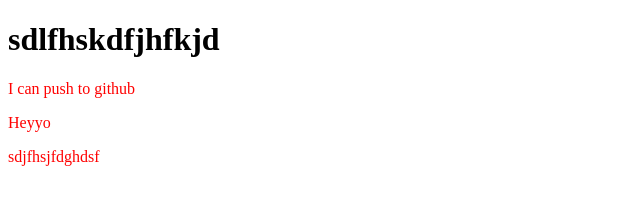
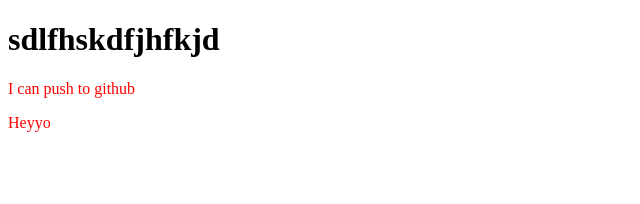
Before and after one commit to Goribercodeeditor/my-2nd-repo, a plain HTML site: page index.html in a window 1280 px wide. Shown: the whole page, without its empty margins (0-640 px from the left). Drawn offline with Linux system fonts and the light colour scheme.

Commit message:
Deleted your mom

```diff
--- a/index.html
+++ b/index.html
@@ -11,6 +11,5 @@
     <h1>sdlfhskdfjhfkjd</h1>
     <p>I can push to github</p>
     <p>Heyyo</p>
-    <p>sdjfhsjfdghdsf</p>
 </body>
 </html>
```
